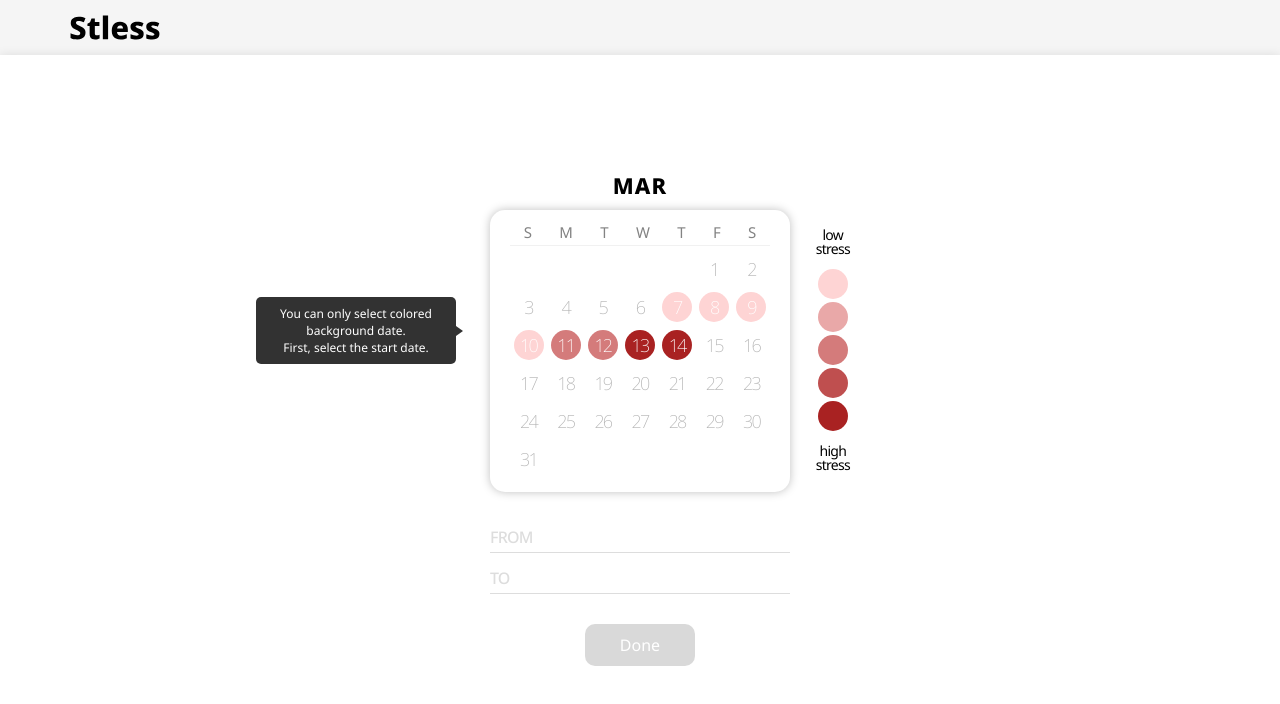
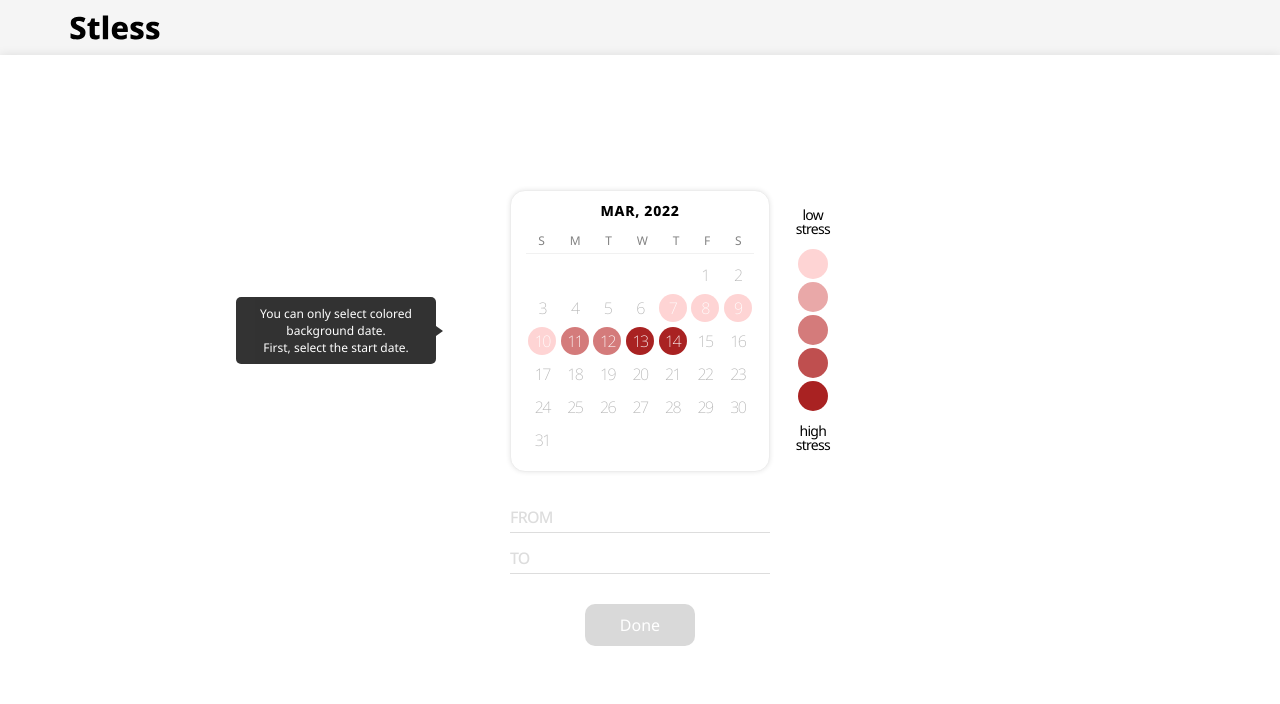
Before and after one commit to Huikyeong/Stless, a React (Create React App) app: page /onboard in a window 1280 px wide. Shown: the top 704 px of the page. Built offline with nearby package versions, Linux system fonts and the light colour scheme.

Commit message:
style: calendar scale 변경

```diff
--- a/src/components/Calendar.tsx
+++ b/src/components/Calendar.tsx
@@ -39,28 +39,31 @@ function Calendar(props: { className?: string }) {
           gap: 10px;
         `}
       >
-        <p
-          css={css`
-            font-weight: 800;
-            font-size: 22px;
-            letter-spacing: 0.05em;
-          `}
-        >
-          MAR
-        </p>
         <div
           css={css`
             box-sizing: border-box;
             display: flex;
             flex-direction: column;
-            width: 300px;
+            align-items: center;
+            width: 260px;
             background: #ffffff;
-            box-shadow: 0px 0px 10px rgba(0, 0, 0, 0.25);
+            box-shadow: 0px 0px 5px rgba(0, 0, 0, 0.1);
+            border: 1px solid #ededed;
             border-radius: 15px;
 
-            padding: 10px 20px;
+            padding: 10px 15px;
           `}
         >
+          <p
+            css={css`
+              font-weight: 800;
+              font-size: 14px;
+              letter-spacing: 0.05em;
+              margin-bottom: 8px;
+            `}
+          >
+            MAR, 2022
+          </p>
           <div
             css={css`
               display: flex;
@@ -71,7 +74,7 @@ function Calendar(props: { className?: string }) {
               border-bottom: 1px solid #f1f1f1;
 
               font-weight: 400;
-              font-size: 15px;
+              font-size: 12px;
               color: #838383;
             `}
           >
@@ -87,7 +90,7 @@ function Calendar(props: { className?: string }) {
             css={css`
               display: flex;
               flex-wrap: wrap;
-              row-gap: 2px;
+              row-gap: 1px;
               padding: 5px 0;
             `}
           >
--- a/src/components/CalendarItem.tsx
+++ b/src/components/CalendarItem.tsx
@@ -14,7 +14,7 @@ function CalendarItem(props: {
           display: flex;
           justify-content: center;
           align-items: center;
-          width: calc(260px / 7);
+          width: calc(228px / 7);
         `}
       />
     );
@@ -93,8 +93,8 @@ function CalendarItem(props: {
         justify-content: center;
         align-items: center;
 
-        width: calc(260px / 7);
-        height: 36px;
+        width: calc(228px / 7);
+        height: 32px;
 
         box-sizing: border-box;
         ${getOutlineStyle(props.info.num)}
@@ -105,12 +105,12 @@ function CalendarItem(props: {
           display: flex;
           justify-content: center;
           align-items: center;
-          width: 30px;
-          height: 30px;
+          width: 28px;
+          height: 28px;
           border-radius: 30px;
 
           font-weight: 200;
-          font-size: 18px;
+          font-size: 16px;
           letter-spacing: -0.1em;
           background-color: ${backColor};
 
```
